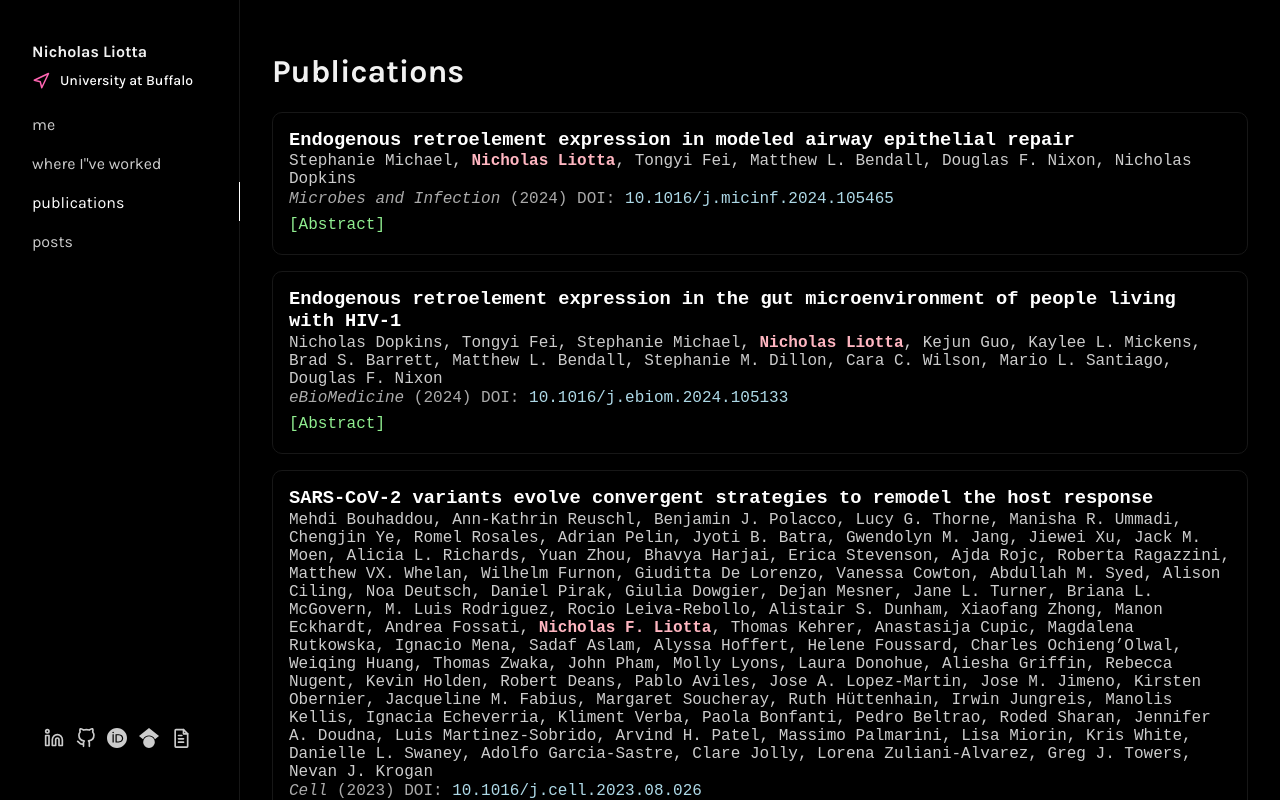
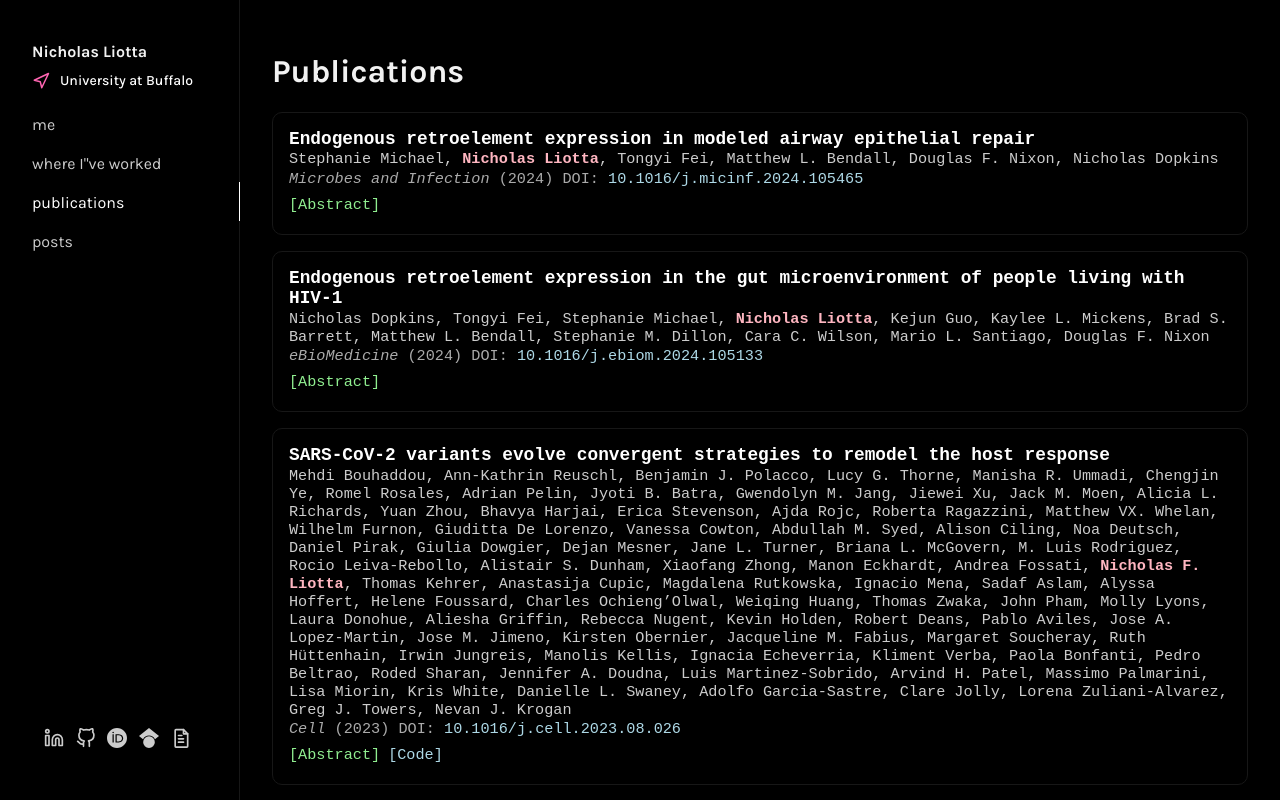
Before and after one commit to nickliotta/nickliotta.com, a React (Vite) app: page /publications in a window 1280 px wide. Built offline with nearby package versions, Linux system fonts and the light colour scheme; no server answers.

Commit message:
Made publications page smaller

```diff
--- a/src/components/Publication.tsx
+++ b/src/components/Publication.tsx
@@ -100,6 +100,7 @@ const Container = styled.div`
 	width: 100%;
 	box-sizing: border-box;
 	font-family: "Space Mono", monospace;
+    font-size: 0.95em;
 `;
 
 const Title = styled.h3`
@@ -178,7 +179,7 @@ const AbstractBox = styled.div<{ show: boolean }>`
 	font-family: "Open Sans", sans-serif;
 	background-color: hsl(var(--primary-700));
 	border-radius: 5px;
-	font-size: 0.95rem;
+	font-size: 0.90rem;
 	transition:
 		opacity 1s ease,
 		max-height 1s ease,
```
